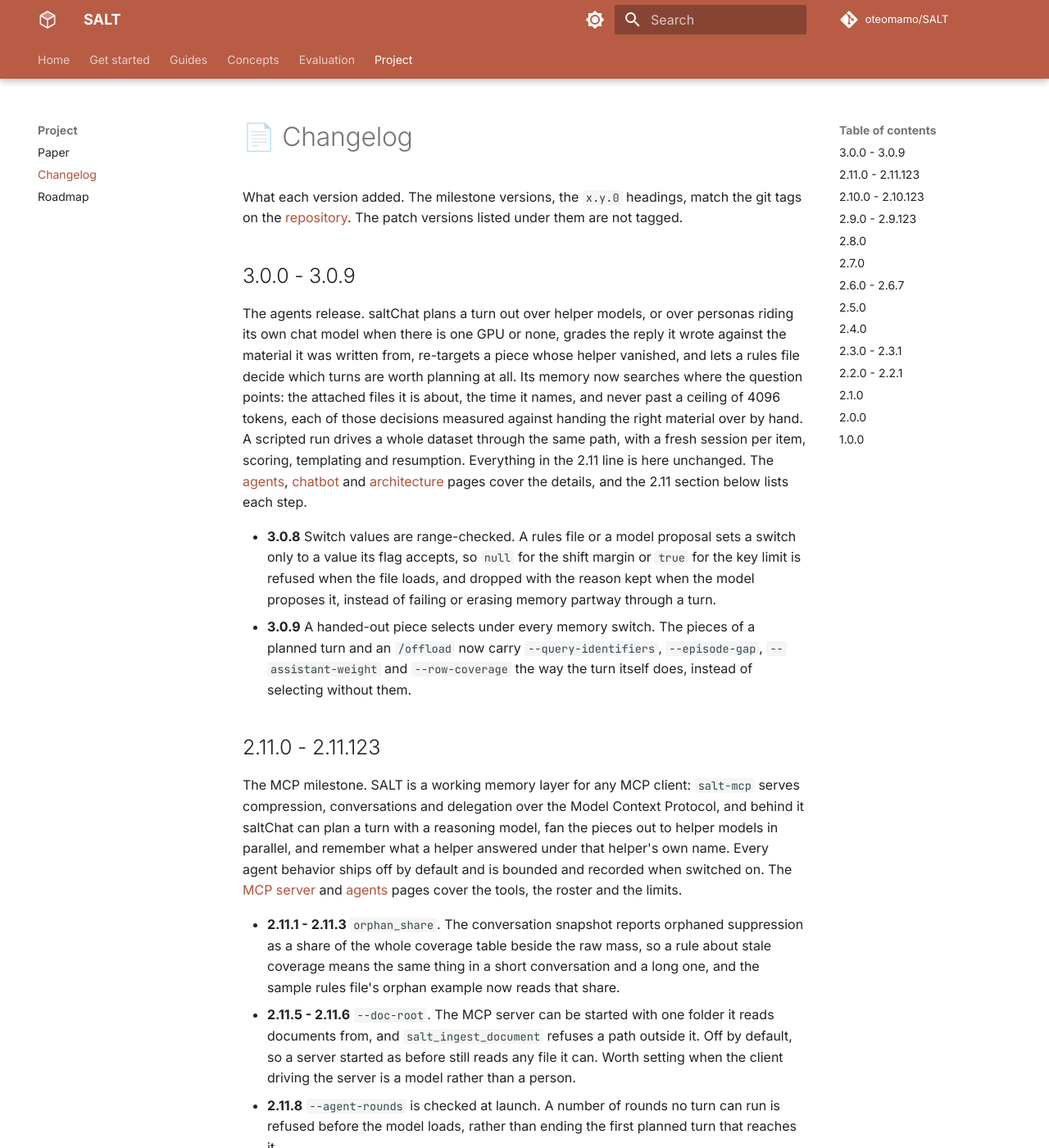
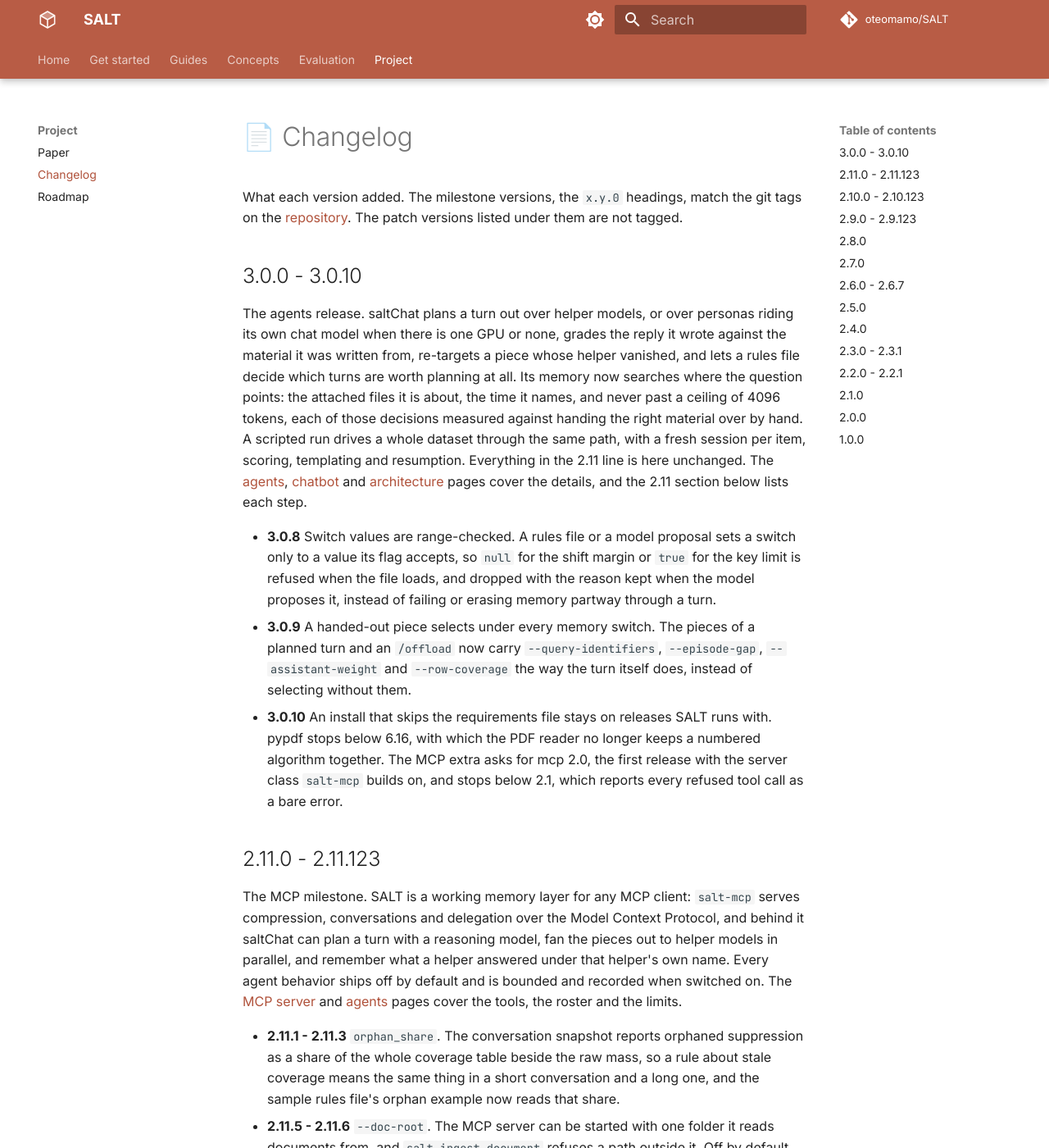
Before and after one commit to oteomamo/SALT, an MkDocs documentation site: the page built from docs/changelog.md, in a window 1280 px wide and 1400 px high. Shown: the whole window at 82% size. Built offline with MkDocs 1.6.1 and Material for MkDocs 9.7.7, drawn with Linux system fonts in a browser that asks for light colours; comment, search, counter and statistics services are not loaded; the version menu is left out.

Commit message:
v3.0.10 salt: pypdf and mcp stay below the releases that break them
The package allowed any pypdf from 4.0 and any mcp from 1.0. With pypdf
6.16 and later the PDF reader no longer keeps a numbered algorithm
together, mcp 1.x lacks the server class salt-mcp imports, and mcp 2.1
and later report every refused tool call as a bare error. Verified in a
fresh environment installed without the requirements file: it resolves
pypdf 6.15 and mcp 2.0, and the pdf and mcp regression suites pass.

```diff
--- a/docs/changelog.md
+++ b/docs/changelog.md
@@ -5,7 +5,7 @@ match the git tags on the
 [repository](https://github.com/oteomamo/SALT). The patch versions
 listed under them are not tagged.
 
-## 3.0.0 - 3.0.9
+## 3.0.0 - 3.0.10
 
 The agents release. saltChat plans a turn out over helper models, or
 over personas riding its own chat model when there is one GPU or none,
@@ -31,6 +31,12 @@ the details, and the 2.11 section below lists each step.
   `--query-identifiers`, `--episode-gap`, `--assistant-weight` and
   `--row-coverage` the way the turn itself does, instead of selecting
   without them.
+- **3.0.10** An install that skips the requirements file stays on
+  releases SALT runs with. pypdf stops below 6.16, with which the PDF
+  reader no longer keeps a numbered algorithm together. The MCP extra
+  asks for mcp 2.0, the first release with the server class `salt-mcp`
+  builds on, and stops below 2.1, which reports every refused tool call
+  as a bare error.
 
 ## 2.11.0 - 2.11.123
 
--- a/pyproject.toml
+++ b/pyproject.toml
@@ -4,7 +4,7 @@ build-backend = "setuptools.build_meta"
 
 [project]
 name = "salt"
-version = "3.0.9"
+version = "3.0.10"
 description = "SALT: Salience-Aware Lexical Trie for Long-Context Compression"
 readme = "README.md"
 license = "MIT"
@@ -17,7 +17,7 @@ dependencies = [
     "numpy>=1.26",
     "tiktoken>=0.7",
     "huggingface_hub",
-    "pypdf>=4.0",
+    "pypdf>=4.0,<6.16",
     "datasets==3.6.0",
     "requests>=2.31",
     "rouge>=1.0",
@@ -27,7 +27,7 @@ dependencies = [
 
 [project.optional-dependencies]
 vllm = ["vllm==0.11.0", "prometheus-fastapi-instrumentator>=8.0.1"]
-mcp = ["mcp>=1.0"]
+mcp = ["mcp>=2.0,<2.1"]
 docs = ["mkdocs-material>=9", "mike>=2"]
 
 [project.scripts]
```
